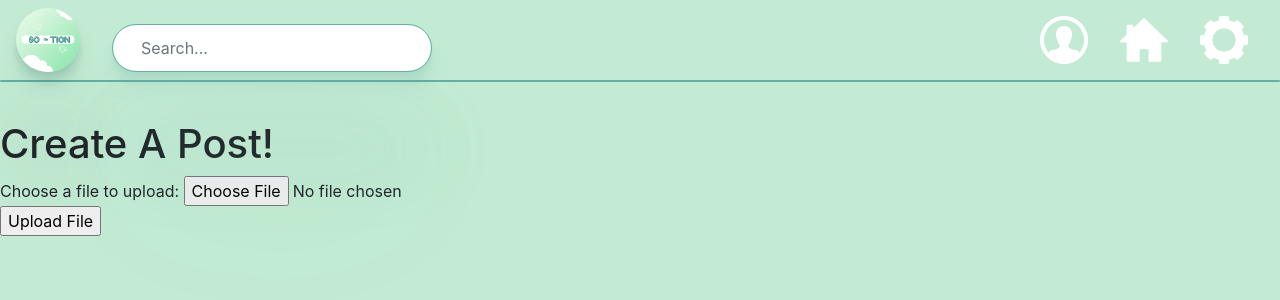
After one commit to mac-comp446-allclassrooms/course-project-ivy-izzy-final-project, a Flask app: page /create in a window 1280 px wide. The commit adds this page. Shown: the top 300 px of the page. Run offline with Flask 2, Linux system fonts and the light colour scheme; some libraries are stand-ins or nearby versions.

Commit message:
Create post and baby dark mode

```diff
--- a/app.py
+++ b/app.py
@@ -46,10 +46,12 @@ def index():
 #example of a page which can be a form
 #you can add an HTTP method such as post for data
 #there are request and response objects in flask
-@app.route("/homefeed", methods=["POST"])
+@app.route("/homefeed", methods=['POST', "GET"])
 def homefeed():
-    title="Homefeed"
-    return render_template("homefeed.html", title=title)
+    if request.method == "POST":
+        title="Homefeed"
+        return render_template("homefeed.html", title=title)
+    return render_template("homefeed.html", title="Homefeed")
 
 
 @app.route("/profile")
@@ -61,3 +63,8 @@ def profile():
 def settings():
     title="Settings Page"
     return render_template("settings.html", title=title)
+
+@app.route("/create")
+def create():
+    title="create post"
+    return render_template("create.html", title=title)
--- a/static/scripts/main.js
+++ b/static/scripts/main.js
@@ -1,15 +1,18 @@
+function darkmode() {
+  const wasDarkmode = localStorage.getItem('darkmode') === 'true';
+  localStorage.setItem('darkmode', !wasDarkmode);
+  document.body.classList.toggle('dark-mode', !wasDarkmode);
+  // for(element in document.h1){
+  //   element.classList.toggle('dark-mode', !wasDarkmode);
+  // }
 
-var coll = document.getElementsByClassName("collapsible");
-var i;
+  // for(let element2 in document.h2){
+  //   element2.classList.toggle('dark-mode', !wasDarkmode);
+  // }
 
-for (i = 0; i < coll.length; i++) {
-  coll[i].addEventListener("click", function() {
-    this.classList.toggle("active");
-    var content = this.nextElementSibling;
-    if (content.style.display === "block") {
-      content.style.display = "none";
-    } else {
-      content.style.display = "block";
-    }
-  });
+
 }
+
+function onload() {
+  document.body.classList.toggle('dark-mode', localStorage.getItem('darkmode') === 'true');
+}
--- a/static/styles/homefeed.css
+++ b/static/styles/homefeed.css
@@ -116,3 +116,8 @@ body {
 .audio-title {
     max-width: 30em;
 }
+
+.dark-mode {
+    background-color: #3D524C;
+    color: #c3ebd3;
+}
--- a/templates/base.html
+++ b/templates/base.html
@@ -29,7 +29,7 @@
             <div id="right-navbar-images">
                 <a href="{{ url_for('profile') }}">
                     <img class="profile-icon-navbar" src="images/profile-icon.png" alt="profile icon button"/></a>
-                    <a href="{{ url_for('profile') }}">
+                    <a href="{{ url_for('homefeed') }}">
                 <img class="home-navbar" src="images/home.jpg" href="{{ url_for('homefeed') }}" alt="Home button"/></a>
                 <a href="{{ url_for('settings') }}">
                 <img class="gear-navbar" src="images/gear.png" href="#" alt="Gear button"/></a>
--- /dev/null
+++ b/templates/create.html
@@ -0,0 +1,17 @@
+{% extends "base.html" %}
+
+{% block content %}
+
+<h1 style="margin-top:3em;">Create A Post!</h1>
+
+<form action="/homefeed" method='POST'>
+    <input type="hidden" name="MAX_FILE_SIZE" value="10000000" />
+    Choose a file to upload: <input name="uploadedfile" type="file" /><br />
+    <input type="submit" value="Upload File" />
+</form>
+
+<script src="scripts/main.js"></script>
+
+<link rel="stylesheet" href="styles/create.css">
+
+{% endblock content %}
--- a/templates/profilePage.html
+++ b/templates/profilePage.html
@@ -29,4 +29,7 @@
             <h1> your name here</h1>
             <p><em> your bio here</em></p>
           </div>
+
+          <a href="{{url_for('create')}}"><button>create post</button></a>
+
 {% endblock content %}
```
Also changed, not shown: templates/settings.html (+7 -1 lines), static/styles/create.css (added), static/styles/settings.css (added), 1 other file.
